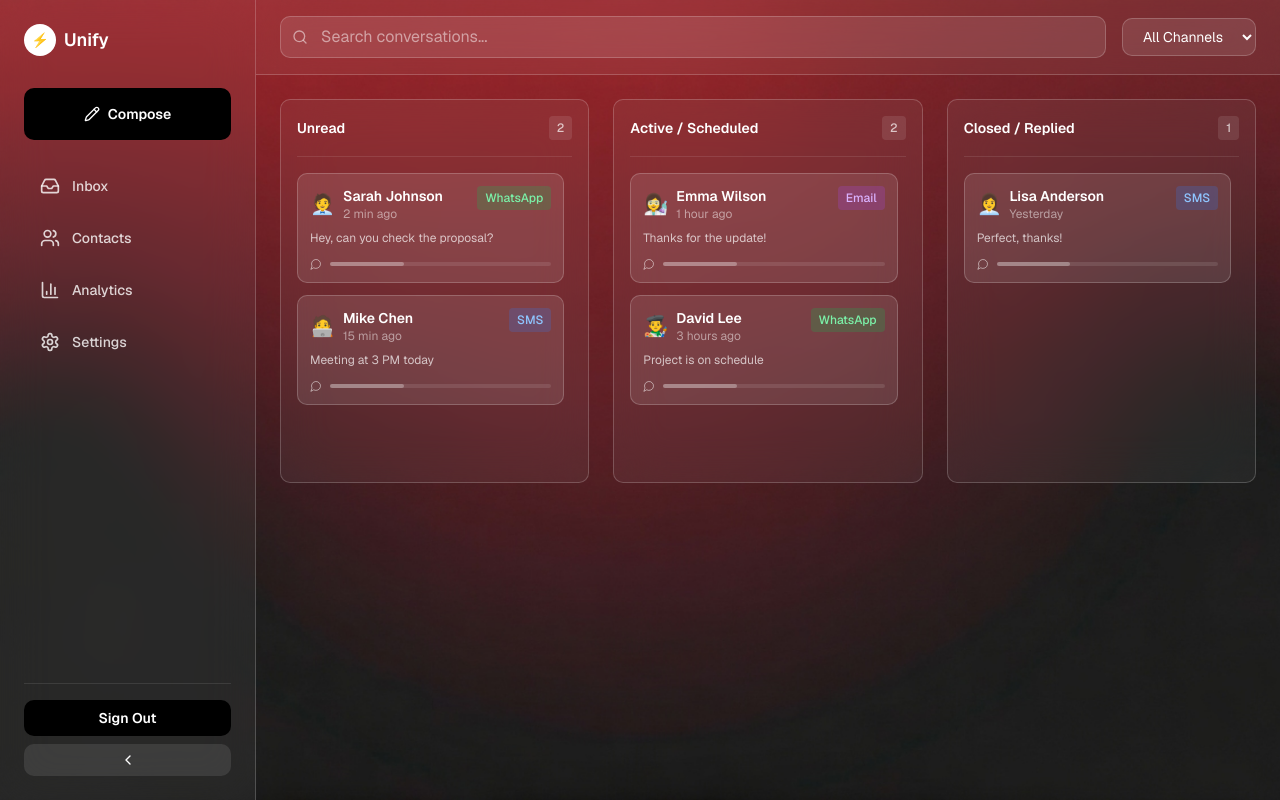
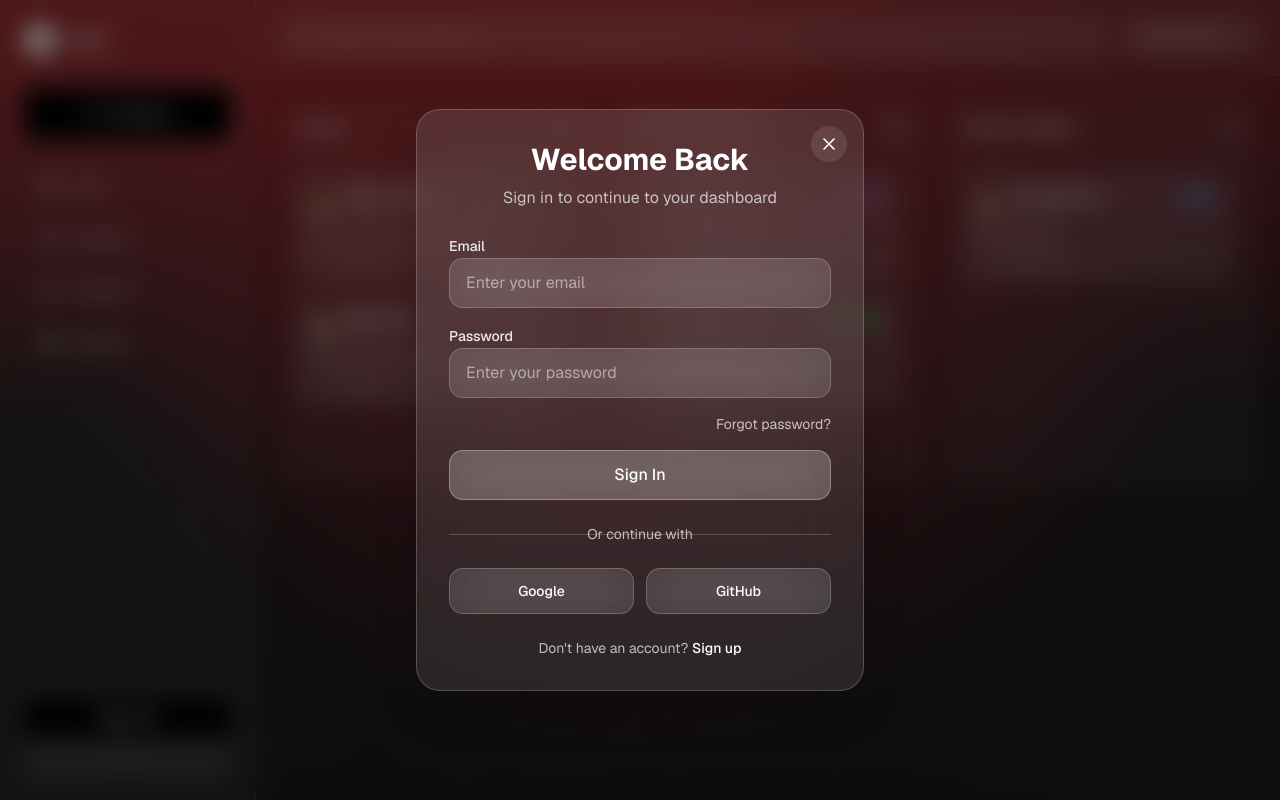
Before and after one commit to prithwish122/unify, a Next.js app: page /dashboard in a window 1280 px wide. Built offline with nearby package versions, Linux system fonts and the light colour scheme.

Commit message:
added login modal

```diff
--- a/app/dashboard/page.tsx
+++ b/app/dashboard/page.tsx
@@ -6,12 +6,14 @@ import KanbanBoard from "@/components/dashboard/kanban-board"
 import ContactModal from "@/components/dashboard/contact-modal"
 import ComposerPanel from "@/components/dashboard/composer-panel"
 import SearchBar from "@/components/dashboard/search-bar"
+import LoginModal from "@/components/dashboard/login-modal"
 
 export default function DashboardPage() {
   const [selectedContact, setSelectedContact] = useState(null)
   const [showComposer, setShowComposer] = useState(false)
   const [searchQuery, setSearchQuery] = useState("")
   const [filterChannel, setFilterChannel] = useState("all")
+  const [showLoginModal, setShowLoginModal] = useState(true)
 
   return (
     <main className="min-h-screen">
@@ -53,6 +55,9 @@ export default function DashboardPage() {
 
       {/* Contact Profile Modal */}
       {selectedContact && <ContactModal contact={selectedContact} onClose={() => setSelectedContact(null)} />}
+
+      {/* Login Modal */}
+      <LoginModal isOpen={showLoginModal} onClose={() => setShowLoginModal(false)} />
     </main>
   )
 }
--- /dev/null
+++ b/components/dashboard/login-modal.tsx
@@ -0,0 +1,161 @@
+"use client"
+
+import { useState } from "react"
+import { motion, AnimatePresence } from "framer-motion"
+import { X } from "lucide-react"
+
+interface LoginModalProps {
+  isOpen: boolean
+  onClose: () => void
+}
+
+export default function LoginModal({ isOpen, onClose }: LoginModalProps) {
+  const [email, setEmail] = useState("")
+  const [password, setPassword] = useState("")
+
+  const handleSubmit = (e: React.FormEvent) => {
+    e.preventDefault()
+    // Handle login logic here
+    onClose()
+  }
+
+  return (
+    <AnimatePresence>
+      {isOpen && (
+        <>
+          {/* Backdrop with blur */}
+          <motion.div
+            initial={{ opacity: 0 }}
+            animate={{ opacity: 1 }}
+            exit={{ opacity: 0 }}
+            className="fixed inset-0 bg-black/50 backdrop-blur-md z-50"
+            onClick={onClose}
+          />
+
+          {/* Modal Container */}
+          <div className="fixed inset-0 z-50 flex items-center justify-center p-4">
+            <motion.div
+              initial={{ opacity: 0, scale: 0.95 }}
+              animate={{ opacity: 1, scale: 1 }}
+              exit={{ opacity: 0, scale: 0.95 }}
+              transition={{ duration: 0.2 }}
+              className="relative w-full max-w-md"
+              onClick={(e) => e.stopPropagation()}
+            >
+              {/* Liquid Glass Container */}
+              <div className="relative bg-white/10 backdrop-blur-2xl border border-white/20 rounded-3xl p-8 shadow-2xl">
+                {/* Close Button */}
+                <button
+                  onClick={onClose}
+                  className="absolute top-4 right-4 p-2 rounded-full bg-white/10 hover:bg-white/20 transition-all duration-200"
+                >
+                  <X className="w-5 h-5 text-white" />
+                </button>
+
+                {/* Login Form */}
+                <div className="space-y-6">
+                  <div className="text-center">
+                    <h2 className="text-3xl font-bold text-white mb-2">Welcome Back</h2>
+                    <p className="text-white/70">Sign in to continue to your dashboard</p>
+                  </div>
+
+                  <form onSubmit={handleSubmit} className="space-y-4">
+                    {/* Email Input */}
+                    <div className="space-y-2">
+                      <label htmlFor="email" className="text-sm font-medium text-white/90">
+                        Email
+                      </label>
+                      <input
+                        id="email"
+                        type="email"
+                        value={email}
+                        onChange={(e) => setEmail(e.target.value)}
+                        className="w-full px-4 py-3 bg-white/10 backdrop-blur-xl border border-white/20 rounded-xl text-white placeholder-white/50 focus:outline-none focus:ring-2 focus:ring-white/30 transition-all duration-200"
+                        placeholder="Enter your email"
+                        required
+                      />
+                    </div>
+
+                    {/* Password Input */}
+                    <div className="space-y-2">
+                      <label htmlFor="password" className="text-sm font-medium text-white/90">
+                        Password
+                      </label>
+                      <input
+                        id="password"
+                        type="password"
+                        value={password}
+                        onChange={(e) => setPassword(e.target.value)}
+                        className="w-full px-4 py-3 bg-white/10 backdrop-blur-xl border border-white/20 rounded-xl text-white placeholder-white/50 focus:outline-none focus:ring-2 focus:ring-white/30 transition-all duration-200"
+                        placeholder="Enter your password"
+                        required
+                      />
+                    </div>
+
+                    {/* Forgot Password */}
+                    <div className="flex justify-end">
+                      <button
+                        type="button"
+                        className="text-sm text-white/70 hover:text-white transition-colors duration-200"
+                      >
+                        Forgot password?
+                      </button>
+                    </div>
+
+                    {/* Submit Button */}
+                    <motion.button
+                      type="submit"
+                      whileHover={{ scale: 1.02 }}
+                      whileTap={{ scale: 0.98 }}
+                      className="w-full px-6 py-3 bg-white/20 backdrop-blur-xl border border-white/30 text-white rounded-xl font-medium transition-all duration-300 hover:bg-white/30 hover:border-white/40"
+                    >
+                      Sign In
+                    </motion.button>
+                  </form>
+
+                  {/* Divider */}
+                  <div className="relative">
+                    <div className="absolute inset-0 flex items-center">
+                      <div className="w-full border-t border-white/20"></div>
+                    </div>
+                    <div className="relative flex justify-center text-sm">
+                      <span className="px-2 bg-transparent text-white/70">Or continue with</span>
+                    </div>
+                  </div>
+
+                  {/* Social Login Buttons */}
+                  <div className="grid grid-cols-2 gap-3">
+                    <motion.button
+                      whileHover={{ scale: 1.02 }}
+                      whileTap={{ scale: 0.98 }}
+                      className="px-4 py-3 bg-white/10 backdrop-blur-xl border border-white/20 text-white rounded-xl font-medium text-sm transition-all duration-300 hover:bg-white/15 hover:border-white/30"
+                    >
+                      Google
+                    </motion.button>
+                    <motion.button
+                      whileHover={{ scale: 1.02 }}
+                      whileTap={{ scale: 0.98 }}
+                      className="px-4 py-3 bg-white/10 backdrop-blur-xl border border-white/20 text-white rounded-xl font-medium text-sm transition-all duration-300 hover:bg-white/15 hover:border-white/30"
+                    >
+                      GitHub
+                    </motion.button>
+                  </div>
+
+                  {/* Sign Up Link */}
+                  <div className="text-center">
+                    <p className="text-sm text-white/70">
+                      Don't have an account?{" "}
+                      <button className="text-white hover:underline font-medium">
+                        Sign up
+                      </button>
+                    </p>
+                  </div>
+                </div>
+              </div>
+            </motion.div>
+          </div>
+        </>
+      )}
+    </AnimatePresence>
+  )
+}
--- a/components/navbar.tsx
+++ b/components/navbar.tsx
@@ -7,7 +7,7 @@ export default function Navbar() {
   const [isOpen, setIsOpen] = useState(false)
 
   return (
-    <nav className="relative w-1/2 mx-auto px-6 mt-8">
+    <nav className="relative w-1/2 mx-auto px-6 mt-8 z-50">
       <div className="max-w-7xl mx-auto">
         <div className="backdrop-blur-xl bg-white/10 border border-white/20 rounded-full px-6 py-3 shadow-2xl">
           <div className="flex items-center justify-between">
@@ -41,9 +41,12 @@ export default function Navbar() {
               </Link>
             </div>
 
-            <button className="hidden md:block bg-black hover:bg-black/80 text-white font-semibold px-6 py-2 rounded-full transition-colors duration-300 text-sm">
-              <a href="/dashboard">Try demo</a>
-            </button>
+            <Link
+              href="/dashboard"
+              className="hidden md:block bg-black hover:bg-black/80 text-white font-semibold px-6 py-2 rounded-full transition-colors duration-300 text-sm cursor-pointer z-10 relative"
+            >
+              Try demo
+            </Link>
 
             {/* Mobile Menu Button */}
             <button onClick={() => setIsOpen(!isOpen)} className="md:hidden text-white">
@@ -65,9 +68,12 @@ export default function Navbar() {
               <Link href="#" className="block text-white/80 hover:text-white py-2 text-sm">
                 Contact
               </Link>
-              <button className="w-full bg-black hover:bg-black/80 text-white font-semibold px-6 py-2 rounded-full transition-colors mt-4 text-sm">
-                Connect Wallet
-              </button>
+              <Link
+                href="/dashboard"
+                className="block w-full bg-black hover:bg-black/80 text-white font-semibold px-6 py-2 rounded-full transition-colors mt-4 text-sm text-center"
+              >
+                Try demo
+              </Link>
             </div>
           )}
         </div>
```
